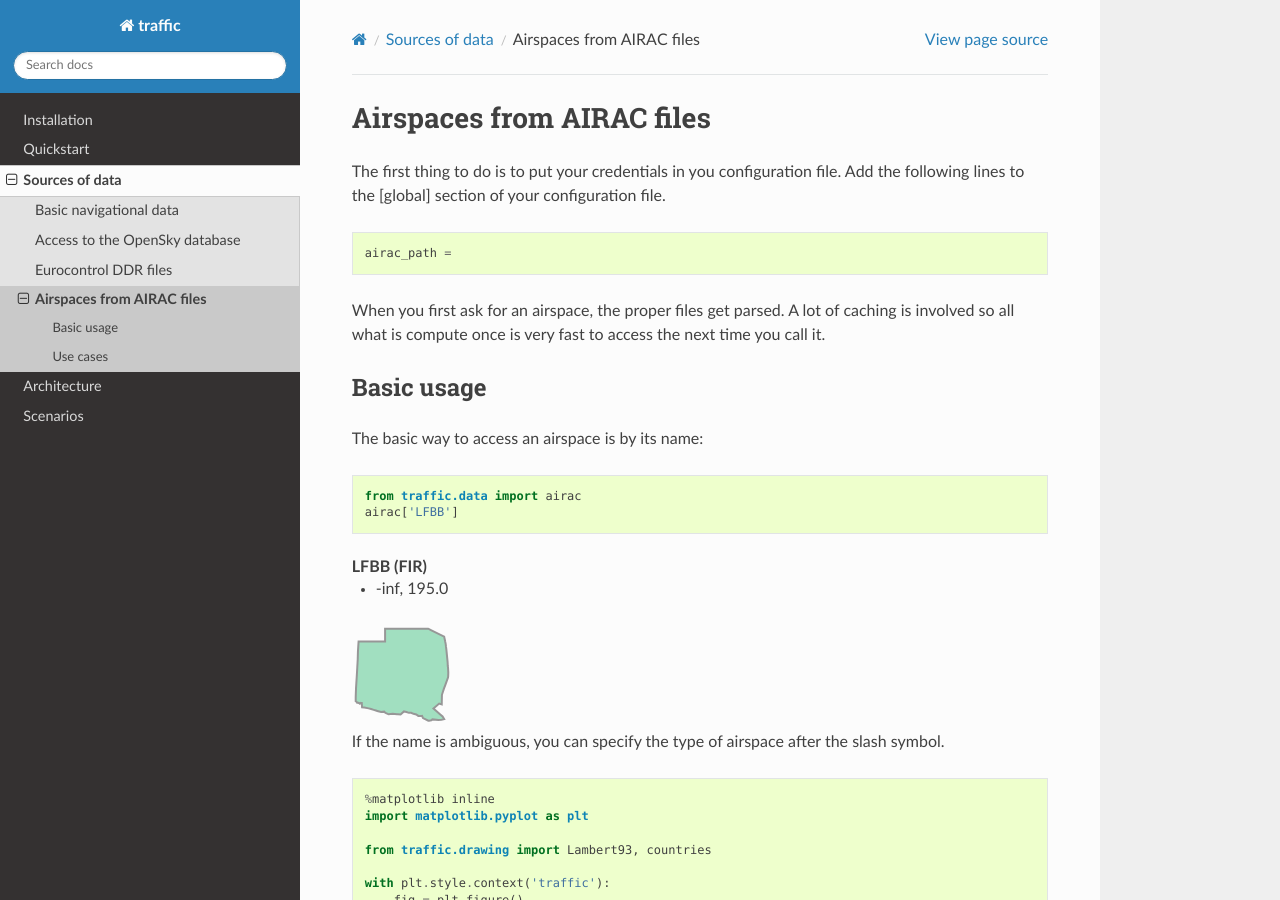
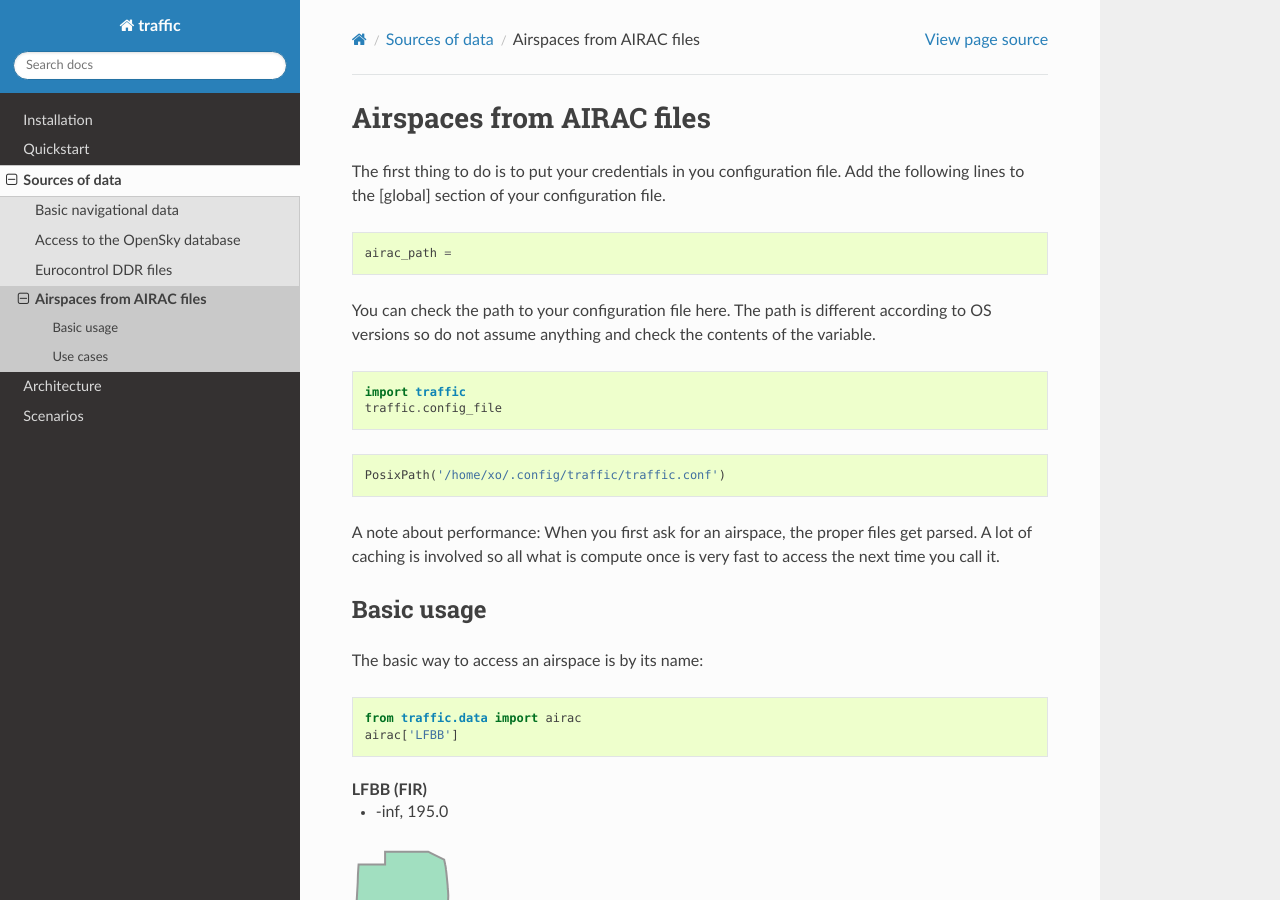
Before and after one commit to xoolive/traffic, a Sphinx documentation site: the page built from docs/airac_usage.rst, in a window 1280 px wide and 900 px high. Built offline with Sphinx 7.4.7 and the Read the Docs theme 2.0.0, drawn with Linux system fonts in a browser that asks for light colours; pages that are not in the unit, such as notebooks, are missing from menus; a script that is not in the unit is left out; comment, search, counter and statistics services are not loaded.

Commit message:
Configuration file information

```diff
--- a/docs/airac_usage.rst
+++ b/docs/airac_usage.rst
@@ -9,9 +9,27 @@ configuration file.
 
     airac_path =
 
-When you first ask for an airspace, the proper files get parsed. A lot
-of caching is involved so all what is compute once is very fast to
-access the next time you call it.
+
+You can check the path to your configuration file here. The path is
+different according to OS versions so do not assume anything and check
+the contents of the variable.
+
+.. code:: python
+
+    import traffic
+    traffic.config_file
+
+
+
+
+.. parsed-literal::
+
+    PosixPath('/home/xo/.config/traffic/traffic.conf')
+
+
+A note about performance: When you first ask for an airspace, the proper files
+get parsed. A lot of caching is involved so all what is compute once is very
+fast to access the next time you call it.
 
 Basic usage
 ~~~~~~~~~~~
```
